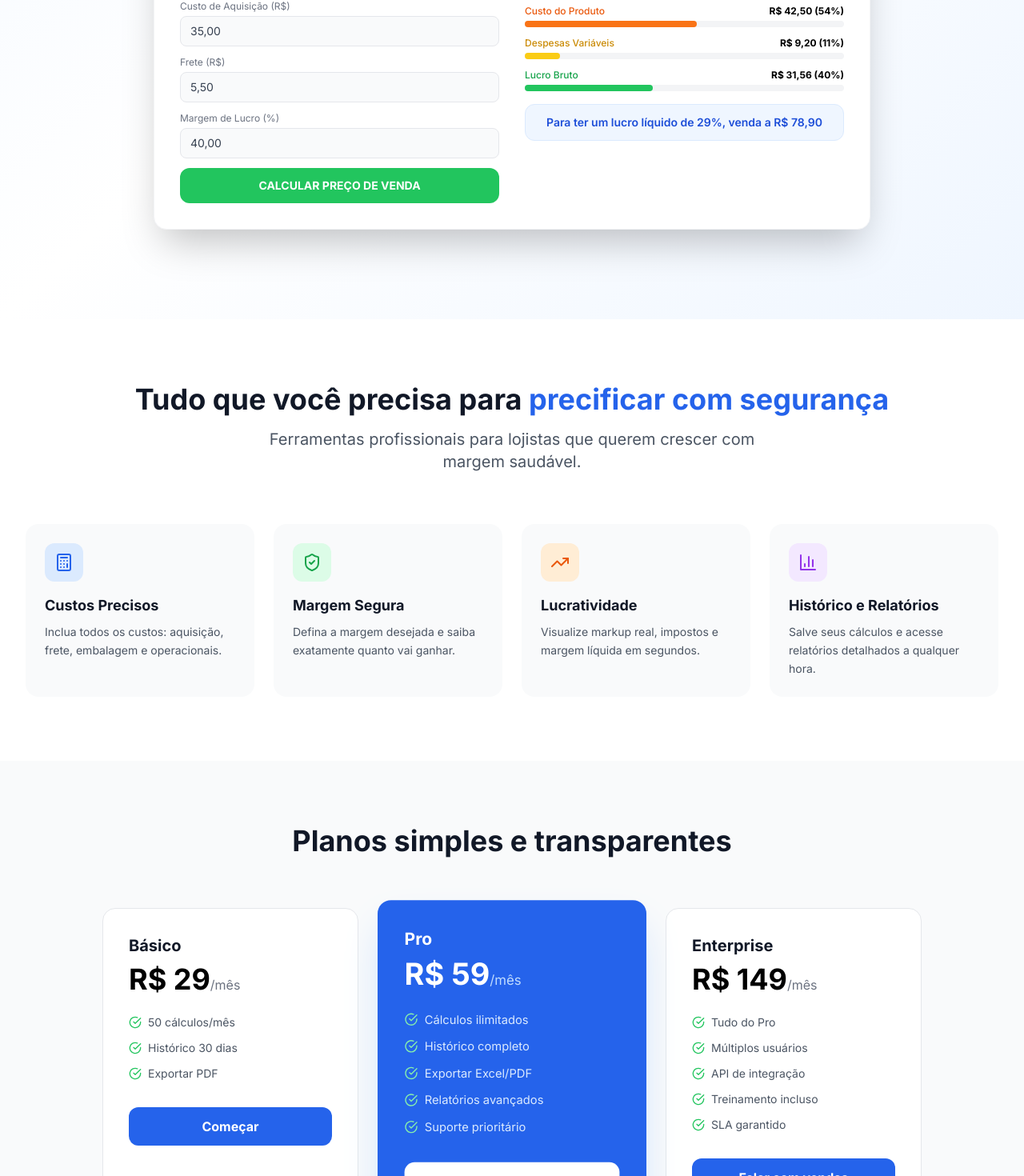
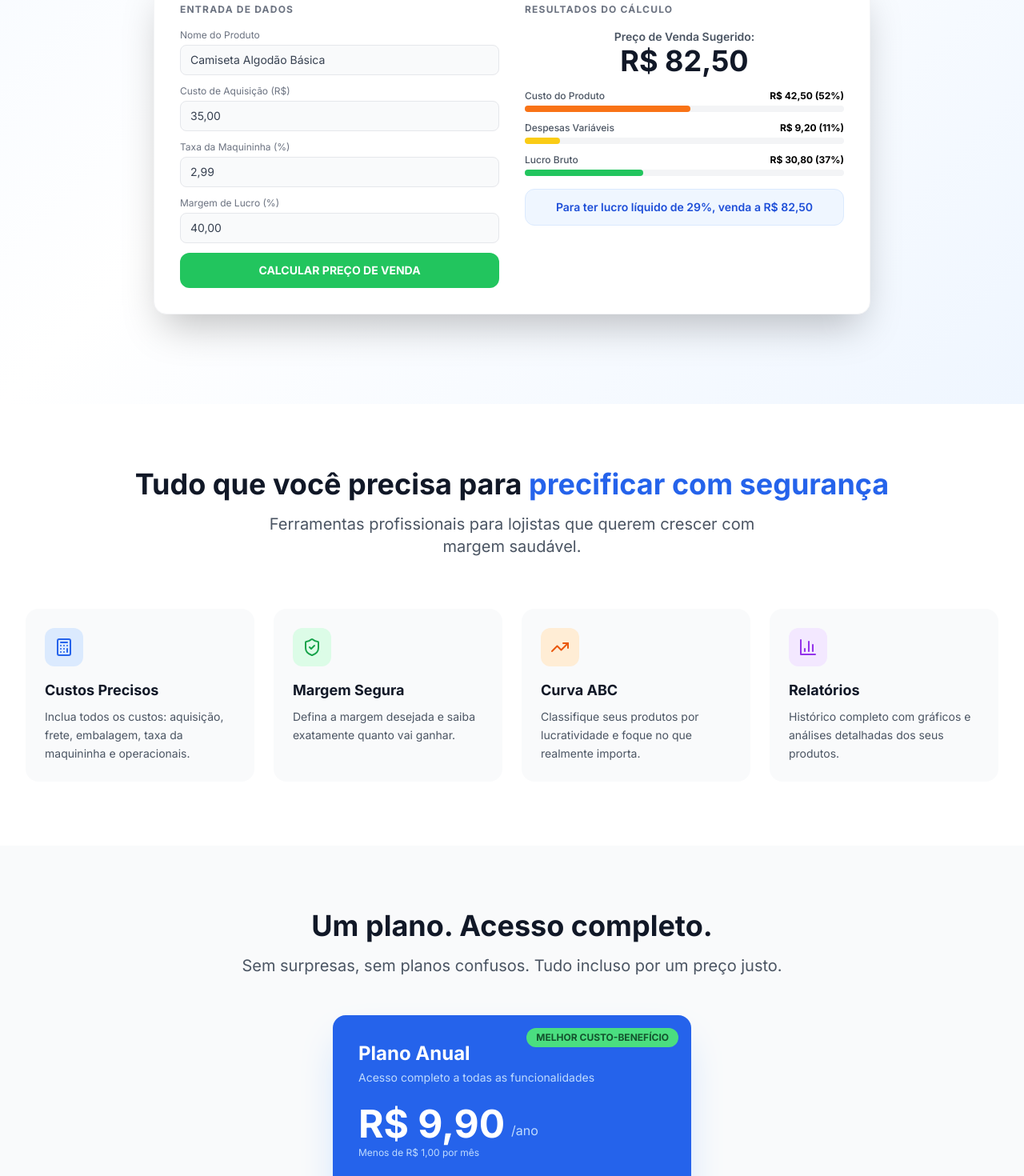
Before and after one commit to Matheusccp2/saas-precifica-facil, a Next.js app: page / in a window 1280 px wide. Shown: the part 860-2330 px from the top of the page at 80% size. Built offline with nearby package versions, Linux system fonts and the light colour scheme.

Commit message:
feat: alterada a estilização da página principal

```diff
--- a/src/app/page.tsx
+++ b/src/app/page.tsx
@@ -9,6 +9,7 @@ import {
   Calculator,
   ArrowRight,
   Star,
+  Lock,
 } from "lucide-react";
 
 export default function LandingPage() {
@@ -55,10 +56,10 @@ export default function LandingPage() {
                 Entrar
               </Link>
               <Link
-                href="/cadastro"
+                href="/planos"
                 className="bg-blue-600 text-white text-sm font-medium px-4 py-2 rounded-lg hover:bg-blue-700 transition-colors"
               >
-                Cadastre-se Grátis
+                Adquirir Plano
               </Link>
             </div>
           </div>
@@ -81,29 +82,36 @@ export default function LandingPage() {
             </h1>
             <p className="text-xl text-gray-600 mb-10 max-w-2xl mx-auto">
               Calcule rapidamente o preço de venda ideal com base em custos,
-              impostos e margem desejada. Nunca mais venda no prejuízo.
+              impostos, taxa da maquininha e margem desejada. Nunca mais venda
+              no prejuízo.
             </p>
+
+            {/* Aviso de acesso restrito */}
+            <div className="inline-flex items-center gap-2 bg-amber-50 border border-amber-200 text-amber-800 text-sm font-medium px-5 py-3 rounded-xl mb-8">
+              <Lock className="w-4 h-4 flex-shrink-0" />
+              Acesso exclusivo para assinantes — adquira seu plano para começar
+            </div>
+
             <div className="flex flex-col sm:flex-row gap-4 justify-center">
               <Link
-                href="/cadastro"
-                className="inline-flex items-center justify-center gap-2 bg-green-500 text-white font-bold px-8 py-4 rounded-xl hover:bg-green-600 transition-colors text-lg shadow-lg shadow-green-200"
+                href="/planos"
+                className="inline-flex items-center justify-center gap-2 bg-blue-600 text-white font-bold px-8 py-4 rounded-xl hover:bg-blue-700 transition-colors text-lg shadow-lg shadow-blue-200"
               >
-                Começar Gratuitamente
+                Ver Planos e Preços
                 <ArrowRight className="w-5 h-5" />
               </Link>
-              <a
-                href="#funcionalidades"
+              <Link
+                href="/login"
                 className="inline-flex items-center justify-center gap-2 bg-white text-gray-700 font-semibold px-8 py-4 rounded-xl border-2 border-gray-200 hover:border-blue-300 transition-colors text-lg"
               >
-                Ver funcionalidades
-              </a>
+                Já sou assinante
+              </Link>
             </div>
           </div>
 
           {/* Calculator Preview */}
           <div className="mt-16 bg-white rounded-2xl shadow-2xl border border-gray-100 max-w-4xl mx-auto p-6 lg:p-8">
             <div className="grid grid-cols-1 lg:grid-cols-2 gap-8">
-              {/* Inputs preview */}
               <div>
                 <p className="text-xs font-bold text-gray-500 uppercase tracking-widest mb-4">
                   Entrada de Dados
@@ -115,7 +123,7 @@ export default function LandingPage() {
                       value: "Camiseta Algodão Básica",
                     },
                     { label: "Custo de Aquisição (R$)", value: "35,00" },
-                    { label: "Frete (R$)", value: "5,50" },
+                    { label: "Taxa da Maquininha (%)", value: "2,99" },
                     { label: "Margem de Lucro (%)", value: "40,00" },
                   ].map((field) => (
                     <div key={field.label}>
@@ -127,13 +135,11 @@ export default function LandingPage() {
                       </div>
                     </div>
                   ))}
-                  <button className="w-full bg-green-500 text-white font-bold py-3 rounded-xl text-sm mt-2">
+                  <div className="w-full bg-green-500 text-white font-bold py-3 rounded-xl text-sm text-center mt-2">
                     CALCULAR PREÇO DE VENDA
-                  </button>
                   </div>
                 </div>
-
-              {/* Result preview */}
+              </div>
               <div>
                 <p className="text-xs font-bold text-gray-500 uppercase tracking-widest mb-4">
                   Resultados do Cálculo
@@ -142,54 +148,47 @@ export default function LandingPage() {
                   <p className="text-sm font-semibold text-gray-600">
                     Preço de Venda Sugerido:
                   </p>
-                  <p className="text-4xl font-bold text-gray-900">R$ 78,90</p>
+                  <p className="text-4xl font-bold text-gray-900">R$ 82,50</p>
                 </div>
                 <div className="space-y-3">
-                  <div>
+                  {[
+                    {
+                      label: "Custo do Produto",
+                      value: "R$ 42,50 (52%)",
+                      color: "bg-orange-500",
+                      width: "52%",
+                    },
+                    {
+                      label: "Despesas Variáveis",
+                      value: "R$ 9,20 (11%)",
+                      color: "bg-yellow-400",
+                      width: "11%",
+                    },
+                    {
+                      label: "Lucro Bruto",
+                      value: "R$ 30,80 (37%)",
+                      color: "bg-green-500",
+                      width: "37%",
+                    },
+                  ].map((item) => (
+                    <div key={item.label}>
                       <div className="flex justify-between text-xs mb-1">
-                      <span className="font-medium text-orange-600">
-                        Custo do Produto
+                        <span className="font-medium text-gray-600">
+                          {item.label}
                         </span>
-                      <span className="font-bold">R$ 42,50 (54%)</span>
+                        <span className="font-bold">{item.value}</span>
                       </div>
                       <div className="w-full bg-gray-100 rounded-full h-2">
                         <div
-                        className="bg-orange-500 h-2 rounded-full"
-                        style={{ width: "54%" }}
+                          className={`${item.color} h-2 rounded-full`}
+                          style={{ width: item.width }}
                         />
                       </div>
                     </div>
-                  <div>
-                    <div className="flex justify-between text-xs mb-1">
-                      <span className="font-medium text-yellow-600">
-                        Despesas Variáveis
-                      </span>
-                      <span className="font-bold">R$ 9,20 (11%)</span>
-                    </div>
-                    <div className="w-full bg-gray-100 rounded-full h-2">
-                      <div
-                        className="bg-yellow-400 h-2 rounded-full"
-                        style={{ width: "11%" }}
-                      />
-                    </div>
-                  </div>
-                  <div>
-                    <div className="flex justify-between text-xs mb-1">
-                      <span className="font-medium text-green-600">
-                        Lucro Bruto
-                      </span>
-                      <span className="font-bold">R$ 31,56 (40%)</span>
-                    </div>
-                    <div className="w-full bg-gray-100 rounded-full h-2">
-                      <div
-                        className="bg-green-500 h-2 rounded-full"
-                        style={{ width: "40%" }}
-                      />
-                    </div>
-                  </div>
+                  ))}
                 </div>
                 <div className="mt-4 bg-blue-50 border border-blue-100 rounded-xl p-3 text-center text-sm font-semibold text-blue-700">
-                  Para ter um lucro líquido de 29%, venda a R$ 78,90
+                  Para ter lucro líquido de 29%, venda a R$ 82,50
                 </div>
               </div>
             </div>
@@ -216,7 +215,7 @@ export default function LandingPage() {
                 icon: Calculator,
                 color: "blue",
                 title: "Custos Precisos",
-                desc: "Inclua todos os custos: aquisição, frete, embalagem e operacionais.",
+                desc: "Inclua todos os custos: aquisição, frete, embalagem, taxa da maquininha e operacionais.",
               },
               {
                 icon: ShieldCheck,
@@ -227,14 +226,14 @@ export default function LandingPage() {
               {
                 icon: TrendingUp,
                 color: "orange",
-                title: "Lucratividade",
-                desc: "Visualize markup real, impostos e margem líquida em segundos.",
+                title: "Curva ABC",
+                desc: "Classifique seus produtos por lucratividade e foque no que realmente importa.",
               },
               {
                 icon: BarChart3,
                 color: "purple",
-                title: "Histórico e Relatórios",
-                desc: "Salve seus cálculos e acesse relatórios detalhados a qualquer hora.",
+                title: "Relatórios",
+                desc: "Histórico completo com gráficos e análises detalhadas dos seus produtos.",
               },
             ].map((f) => (
               <div
@@ -276,112 +275,60 @@ export default function LandingPage() {
         </div>
       </section>
 
-      {/* Pricing */}
+      {/* Planos */}
       <section id="planos" className="py-20 bg-gray-50">
         <div className="max-w-7xl mx-auto px-4 sm:px-6 lg:px-8">
-          <div className="text-center mb-16">
+          <div className="text-center mb-12">
             <h2 className="text-3xl lg:text-4xl font-bold text-gray-900 mb-4">
-              Planos simples e transparentes
+              Um plano. Acesso completo.
             </h2>
+            <p className="text-xl text-gray-600">
+              Sem surpresas, sem planos confusos. Tudo incluso por um preço
+              justo.
+            </p>
           </div>
-          <div className="grid grid-cols-1 md:grid-cols-3 gap-8 max-w-5xl mx-auto">
-            {[
-              {
-                name: "Básico",
-                price: "R$ 29",
-                period: "/mês",
-                features: [
-                  "50 cálculos/mês",
-                  "Histórico 30 dias",
-                  "Exportar PDF",
-                ],
-                cta: "Começar",
-                highlighted: false,
-              },
-              {
-                name: "Pro",
-                price: "R$ 59",
-                period: "/mês",
-                features: [
-                  "Cálculos ilimitados",
-                  "Histórico completo",
-                  "Exportar Excel/PDF",
-                  "Relatórios avançados",
-                  "Suporte prioritário",
-                ],
-                cta: "Assinar Pro",
-                highlighted: true,
-              },
-              {
-                name: "Enterprise",
-                price: "R$ 149",
-                period: "/mês",
-                features: [
-                  "Tudo do Pro",
-                  "Múltiplos usuários",
-                  "API de integração",
-                  "Treinamento incluso",
-                  "SLA garantido",
-                ],
-                cta: "Falar com vendas",
-                highlighted: false,
-              },
-            ].map((plan) => (
-              <div
-                key={plan.name}
-                className={`rounded-2xl p-8 ${
-                  plan.highlighted
-                    ? "bg-blue-600 text-white shadow-2xl shadow-blue-200 scale-105"
-                    : "bg-white border border-gray-200"
-                }`}
-              >
-                <h3
-                  className={`text-xl font-bold mb-2 ${
-                    plan.highlighted ? "text-white" : "text-gray-900"
-                  }`}
-                >
-                  {plan.name}
-                </h3>
+
+          <div className="max-w-md mx-auto">
+            <div className="bg-blue-600 rounded-2xl p-8 text-white shadow-2xl shadow-blue-200 relative overflow-hidden">
+              <div className="absolute top-4 right-4 bg-green-400 text-green-900 text-xs font-bold px-3 py-1 rounded-full">
+                MELHOR CUSTO-BENEFÍCIO
+              </div>
+              <h3 className="text-2xl font-bold mb-1">Plano Anual</h3>
+              <p className="text-blue-200 text-sm mb-6">
+                Acesso completo a todas as funcionalidades
+              </p>
               <div className="mb-6">
-                  <span className="text-4xl font-bold">{plan.price}</span>
-                  <span
-                    className={
-                      plan.highlighted ? "text-blue-200" : "text-gray-500"
-                    }
-                  >
-                    {plan.period}
-                  </span>
+                <div className="flex items-end gap-2">
+                  <span className="text-5xl font-bold">R$ 9,90</span>
+                  <span className="text-blue-200 mb-1">/ano</span>
+                </div>
+                <p className="text-blue-200 text-xs mt-1">
+                  Menos de R$ 1,00 por mês
+                </p>
               </div>
               <ul className="space-y-3 mb-8">
-                  {plan.features.map((f) => (
+                {[
+                  "Calculadora de precificação completa",
+                  "Taxa da maquininha no cálculo",
+                  "Histórico ilimitado de cálculos",
+                  "Curva ABC dos produtos",
+                  "Relatórios e gráficos",
+                  "Exportação dos seus dados",
+                  "Suporte via WhatsApp",
+                ].map((f) => (
                   <li key={f} className="flex items-center gap-2 text-sm">
-                      <CheckCircle
-                        className={`w-4 h-4 flex-shrink-0 ${
-                          plan.highlighted ? "text-green-300" : "text-green-500"
-                        }`}
-                      />
-                      <span
-                        className={
-                          plan.highlighted ? "text-blue-100" : "text-gray-600"
-                        }
-                      >
-                        {f}
-                      </span>
+                    <CheckCircle className="w-4 h-4 text-green-300 flex-shrink-0" />
+                    <span className="text-blue-100">{f}</span>
                   </li>
                 ))}
               </ul>
               <Link
-                  href="/cadastro"
-                  className={`block w-full text-center font-bold py-3 rounded-xl transition-colors ${
-                    plan.highlighted
-                      ? "bg-white text-blue-600 hover:bg-blue-50"
-                      : "bg-blue-600 text-white hover:bg-blue-700"
-                  }`}
+                href="/planos"
+                className="block w-full text-center font-bold py-4 rounded-xl bg-white text-blue-600 hover:bg-blue-50 transition-colors text-lg"
               >
-                  {plan.cta}
+                Assinar agora →
               </Link>
             </div>
-            ))}
           </div>
         </div>
       </section>
@@ -398,9 +345,6 @@ export default function LandingPage() {
               Lojistas que já{" "}
               <span className="text-blue-600">precificam com confiança</span>
             </h2>
-            <p className="text-xl text-gray-600 max-w-2xl mx-auto">
-              Veja o que nossos clientes falam sobre o PrecificaFácil
-            </p>
           </div>
 
           <div className="grid grid-cols-1 md:grid-cols-2 lg:grid-cols-3 gap-6">
@@ -409,72 +353,63 @@ export default function LandingPage() {
                 name: "Mariana Costa",
                 role: "Loja de roupas femininas — SP",
                 avatar: "MC",
-                rating: 5,
                 color: "bg-pink-100 text-pink-700",
-                text: "Antes eu precificava no chute e vivia no sufoco. Com o PrecificaFácil descobri que estava vendendo algumas peças no prejuízo sem saber! Hoje minha margem média subiu de 18% para 34%.",
+                text: "Antes eu precificava no chute e vivia no sufoco. Com o PrecificaFácil descobri que estava vendendo algumas peças no prejuízo! Hoje minha margem média subiu de 18% para 34%.",
                 highlight: "margem subiu de 18% para 34%",
               },
               {
                 name: "Rafael Mendes",
                 role: "E-commerce de eletrônicos — MG",
                 avatar: "RM",
-                rating: 5,
                 color: "bg-blue-100 text-blue-700",
-                text: "Trabalho com marketplace e os custos operacionais me matavam. Agora consigo incluir as comissões do Mercado Livre e Amazon no cálculo e saber exatamente quanto vou lucrar antes de listar o produto.",
+                text: "Trabalho com marketplace e os custos me matavam. Agora consigo incluir a taxa da maquininha e as comissões no cálculo e sei exatamente quanto vou lucrar antes de vender.",
                 highlight: "sei exatamente quanto vou lucrar",
               },
               {
                 name: "Fernanda Alves",
                 role: "Papelaria e presentes — RJ",
                 avatar: "FA",
-                rating: 5,
                 color: "bg-purple-100 text-purple-700",
-                text: "Simples, rápido e preciso. Uso todos os dias para calcular novos produtos. O histórico é incrível pois consigo ver quais produtos têm melhor margem e focar neles.",
+                text: "Simples, rápido e preciso. Uso todos os dias para calcular novos produtos. A Curva ABC me ajudou a focar nos produtos mais rentáveis.",
                 highlight: "uso todos os dias",
               },
               {
                 name: "Carlos Eduardo",
                 role: "Distribuidora de alimentos — RS",
                 avatar: "CE",
-                rating: 5,
                 color: "bg-green-100 text-green-700",
-                text: "Tentei várias planilhas mas sempre dava erro ou esquecia algum custo. O PrecificaFácil me guia em cada campo e os relatórios mostram uma visão geral do meu negócio que eu nunca tive.",
+                text: "Tentei várias planilhas mas sempre dava erro. O PrecificaFácil me guia em cada campo e os relatórios mostram uma visão geral do meu negócio que eu nunca tive.",
                 highlight: "visão geral que nunca tive",
               },
               {
                 name: "Juliana Rocha",
                 role: "Boutique infantil — BA",
                 avatar: "JR",
-                rating: 5,
                 color: "bg-orange-100 text-orange-700",
-                text: "O suporte é excelente e a ferramenta é muito intuitiva. Em menos de 5 minutos já estava calculando meus preços. Recomendo para qualquer lojista que queira ter controle do negócio.",
+                text: "O suporte via WhatsApp é excelente! Em menos de 5 minutos já estava calculando meus preços. Recomendo para qualquer lojista.",
                 highlight: "em menos de 5 minutos",
               },
               {
                 name: "Bruno Takahashi",
                 role: "Importados e utilidades — PR",
                 avatar: "BT",
-                rating: 5,
                 color: "bg-indigo-100 text-indigo-700",
-                text: "Trabalho com importação e os impostos são complexos. O campo de impostos na compra resolveu meu problema. Finalmente tenho um preço justo que cobre todos os custos e ainda gera lucro real.",
-                highlight: "lucro real garantido",
+                text: "Por apenas R$ 9,90 por ano, o retorno é absurdo. Já evitei prejuízos de centenas de reais só na primeira semana de uso.",
+                highlight: "R$ 9,90 por ano",
               },
             ].map((dep) => (
               <div
                 key={dep.name}
                 className="bg-gray-50 rounded-2xl p-6 flex flex-col gap-4 hover:shadow-md transition-shadow"
               >
-                {/* Estrelas */}
                 <div className="flex gap-0.5">
-                  {Array.from({ length: dep.rating }).map((_, i) => (
+                  {Array.from({ length: 5 }).map((_, i) => (
                     <Star
                       key={i}
                       className="w-4 h-4 fill-yellow-400 text-yellow-400"
                     />
                   ))}
                 </div>
-
-                {/* Texto */}
                 <p className="text-gray-700 text-sm leading-relaxed flex-1">
                   "
                   {dep.text.split(dep.highlight).map((part, i, arr) =>
@@ -491,8 +426,6 @@ export default function LandingPage() {
                   )}
                   "
                 </p>
-
-                {/* Autor */}
                 <div className="flex items-center gap-3 pt-2 border-t border-gray-200">
                   <div
                     className={`w-10 h-10 rounded-full flex items-center justify-center font-bold text-sm flex-shrink-0 ${dep.color}`}
@@ -510,7 +443,6 @@ export default function LandingPage() {
             ))}
           </div>
 
-          {/* Média geral */}
           <div className="mt-12 bg-gradient-to-r from-blue-600 to-blue-700 rounded-2xl p-8 text-white text-center">
             <div className="flex justify-center gap-1 mb-3">
               {Array.from({ length: 5 }).map((_, i) => (
@@ -522,10 +454,10 @@ export default function LandingPage() {
             </div>
             <p className="text-3xl font-bold mb-1">4.9 / 5.0</p>
             <p className="text-blue-200 text-sm mb-6">
-              Baseado em mais de 500 avaliações de lojistas
+              Baseado em mais de 500 avaliações
             </p>
             <Link
-              href="/cadastro"
+              href="/planos"
               className="inline-flex items-center gap-2 bg-white text-blue-600 font-bold px-6 py-3 rounded-xl hover:bg-blue-50 transition-colors"
             >
               Quero precificar com confiança
@@ -547,8 +479,7 @@ export default function LandingPage() {
             </span>
           </div>
           <p className="text-sm">
-            © {new Date().getFullYear()} Precifica Fácil. Todos os direitos
-            reservados.
+            © 2024 PrecificaFácil. Todos os direitos reservados.
           </p>
         </div>
       </footer>
```
Lines whose indentation alone changed are shown as unchanged.
